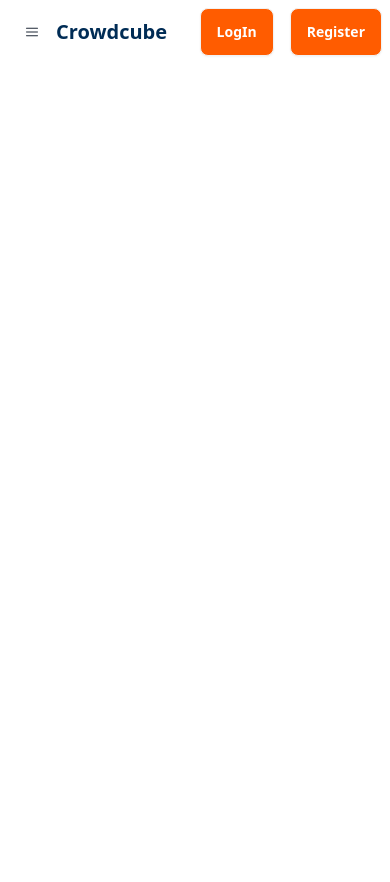
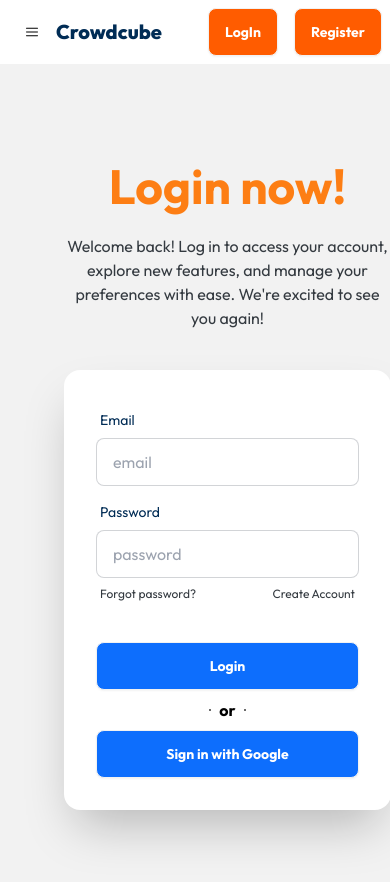
Before and after one commit to MohammadSajjadHossain9648/crowdcube, a React (Vite) app: page /LogIn in a window 390 px wide. Shown: the top 882 px of the page. Before the commit the page ends 844 px from the top, so only its background shows below. Built offline with nearby package versions, Linux system fonts and the light colour scheme; no server answers.

Commit message:
Add responsive login section in LogIn component

```diff
--- a/src/components/LogIn/LogIn.jsx
+++ b/src/components/LogIn/LogIn.jsx
@@ -1,9 +1,55 @@
 import React from 'react';
+import { Link } from 'react-router-dom';
 
 const LogIn = () => {
     return (
-        <div>
+        <div className="hero bg-base-200 min-h-screen px-12">
+            <div className="hero-content flex-col lg:flex-row">
+                <div className="text-center lg:text-left">
+                    <h1 className="text-5xl font-bold text-orange_color">Login now!</h1>
+                    <p className="text-dark_gray_color py-6">
+                        Welcome back! Log in to access your account, explore new features, and manage your preferences with ease. We're excited to see you again!
+                    </p>
+                </div>
 
+                <div className="card bg-base-100 w-full max-w-sm shrink-0 shadow-2xl">
+                    <form className="card-body">
+                        <div className="form-control">
+                            <label className="label">
+                                <span className="label-text text-blue_color">Email</span>
+                            </label>
+                            <input type="email" name="email" placeholder="email" className="input input-bordered" required />
+                        </div>
+                        <div className="form-control">
+                            <label className="label">
+                                <span className="label-text text-blue_color">Password</span>
+                            </label>
+                            <input type="password" name="password" placeholder="password" className="input input-bordered" required />
+                            <div className="flex justify-between">
+                                <label className="label">
+                                    <Link to={'#'} className="label-text-alt link link-hover text-dark_gray_color">Forgot password?</Link>
+                                </label>
+                                <label className="label">
+                                    <Link to={'/Register'} className="label-text-alt link link-hover text-dark_gray_color">Create Account</Link>
+                                </label>
+                            </div>
+                        </div>
+                        <div className="form-control mt-6">
+                            <button className="btn text-white_color font-bold bg-blue_bg_color">Login</button>
+                        </div>
+                        <div className="flex items-center justify-center">
+                            <div className="sm:w-20 md:w-36 border border-black_color rounded-lg"></div>
+                            <h2 className="font-bold text-black_color mx-2">or</h2>
+                            <div className="sm:w-20 md:w-36 border border-black_color rounded-lg"></div>
+                        </div>
+                        <div className="form-control">
+                            <button className="btn text-white_color font-bold bg-blue_bg_color">
+                                Sign in with Google
+                            </button>
+                        </div>
+                    </form>
+                </div>
+            </div>
         </div>
     );
 };
--- a/src/components/MainLayout/MainLayout.jsx
+++ b/src/components/MainLayout/MainLayout.jsx
@@ -4,7 +4,7 @@
 
 const MainLayout = () => {
     return (
-        <div>
+        <div className="max-w-7xl mx-auto font_outfit text-black_color">
             {/* navbar section */}
             <Navbar></Navbar>
 
--- a/src/index.css
+++ b/src/index.css
@@ -1,3 +1,9 @@
+@import url('https://fonts.googleapis.com/css2?family=Outfit:wght@100..900&display=swap');
+
 @tailwind base;
 @tailwind components;
 @tailwind utilities;
+
+.font_outfit{
+    font-family: "Outfit", sans-serif;
+}
```
